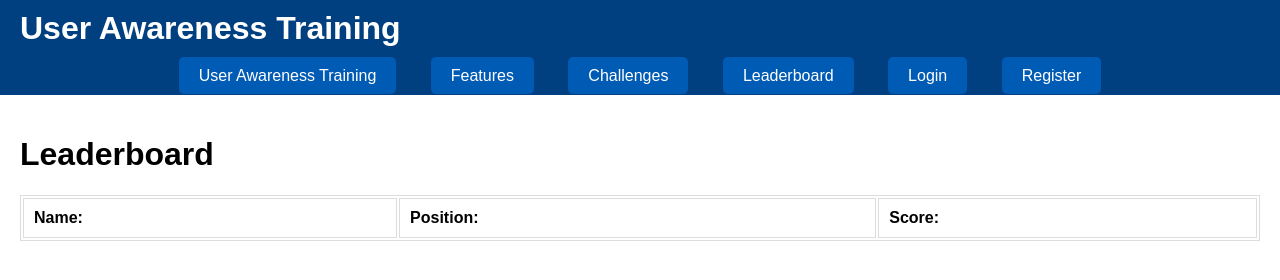
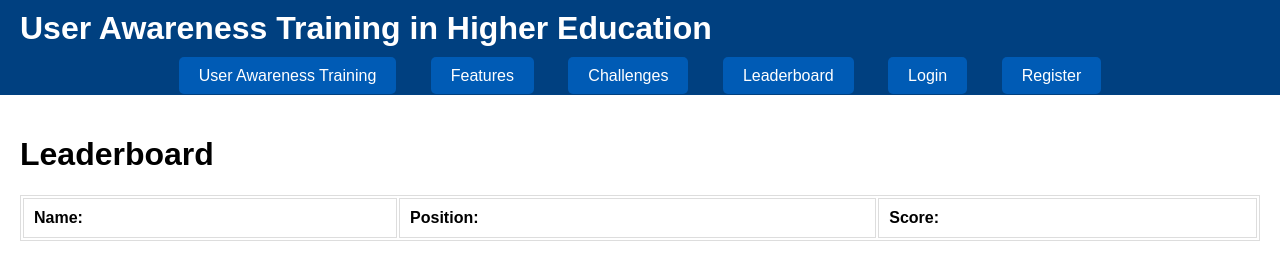
Before and after one commit to Kai-Shing-Chung/Final-year-project, a plain HTML site: page leaderboard.html in a window 1280 px wide. Drawn offline with Linux system fonts and the light colour scheme.

Commit message:
Update leaderboard.html

```diff
--- a/leaderboard.html
+++ b/leaderboard.html
@@ -85,7 +85,7 @@
 </head>
 
 <header>
-	<h1>User Awareness Training</h1>
+	<h1>User Awareness Training in Higher Education</h1>
 	</header>
 
 <body>
```
